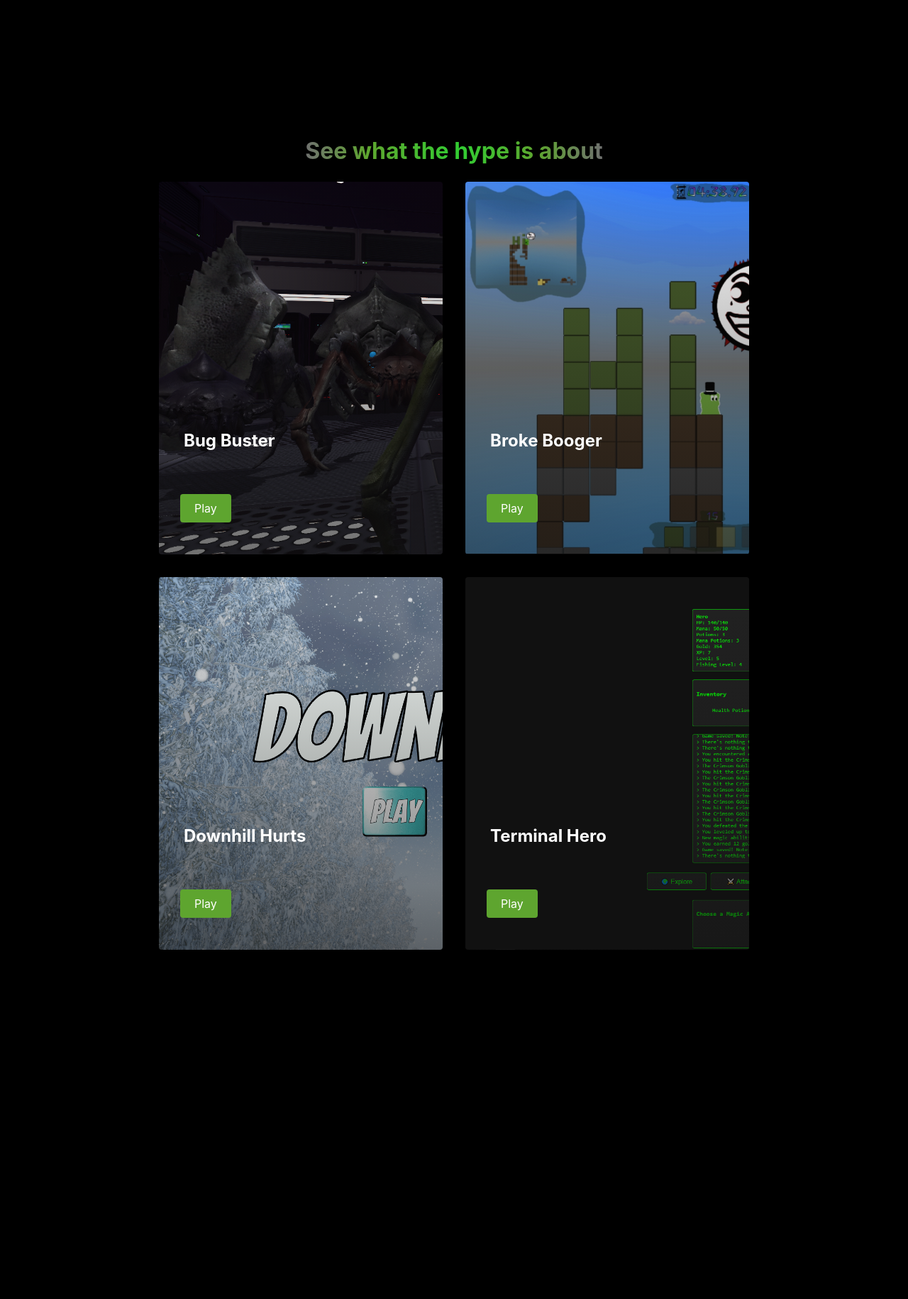
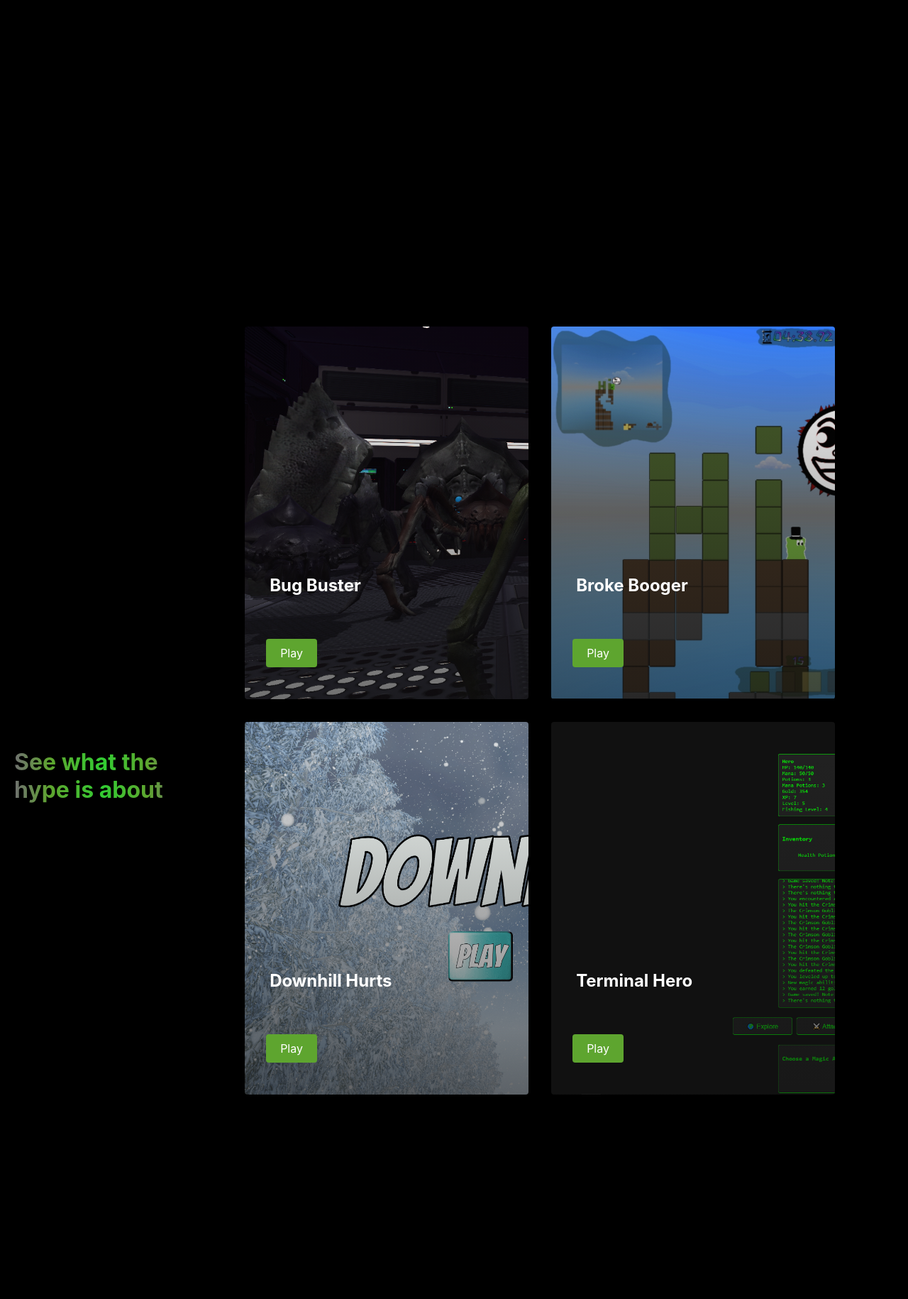
Before and after one commit to Z4KKD/Personal-Portfolio-Website, a PHP site: page /games.html in a window 1280 px wide. Shown: the part 799-2629 px from the top of the page at 71% size. Run offline with PHP 8.4, Linux system fonts and the light colour scheme; some libraries are stand-ins or nearby versions.

Commit message:
Update styles.css

```diff
--- a/styles.css
+++ b/styles.css
@@ -210,6 +210,8 @@
     .main
     {
         background-color: #000000;
+        flex-grow: 1
+        padding: 20px;
 
     }
     .main__container
@@ -388,9 +390,10 @@
     {
         background: #000000;
         display: flex;
-        flex-direction: column;
+         flex-grow: 1;
         align-items: center;
         height: 100vh;
+        padding: 20px;
     }
     .services h1
     {
```
